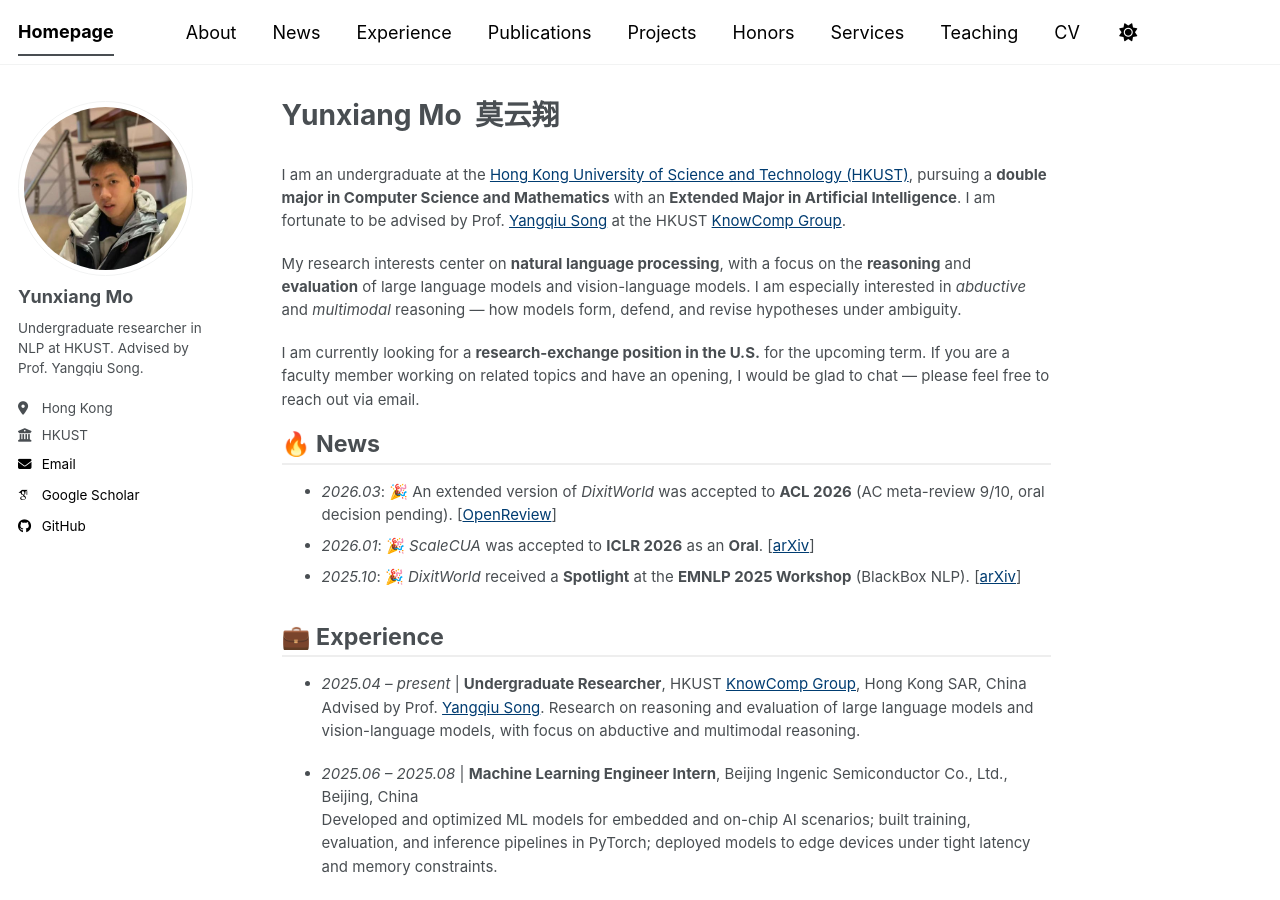
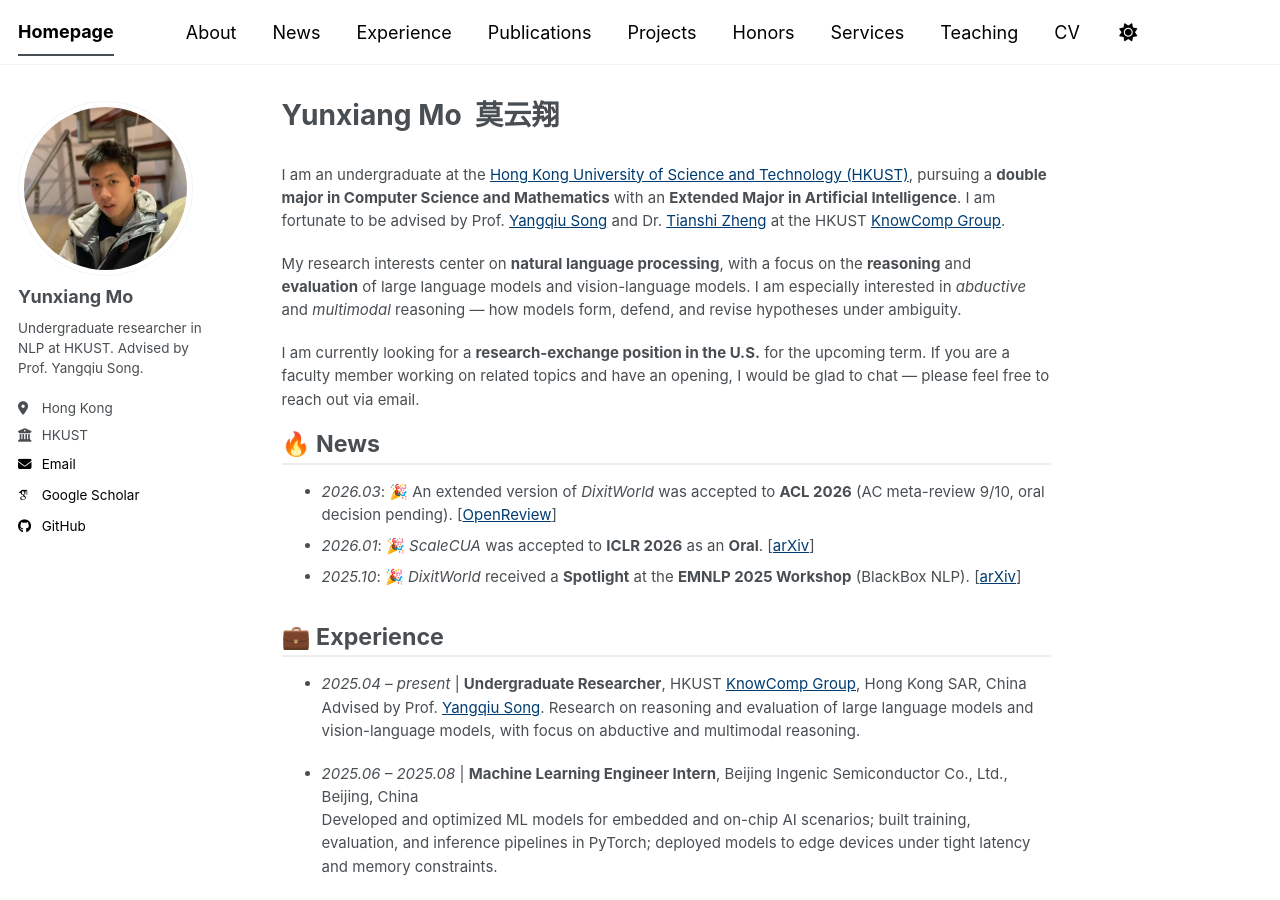
Before and after one commit to moyunxiang/moyunxiang.github.io, a Jekyll site: the page built from _pages/about.md, in a window 1280 px wide and 900 px high. Built offline with Jekyll 4.4.1, drawn with Linux system fonts in a browser that asks for light colours; some web fonts are replaced; a script bundle is joined from its source files by our own code; library files that are not in the unit come from our copies.

Commit message:
Add co-advisor Tianshi Zheng; mobile polish — theme-color, iOS web-app meta, PWA installable manifest

```diff
--- a/_includes/head/custom.html
+++ b/_includes/head/custom.html
@@ -12,7 +12,15 @@
 <link rel="icon" type="image/png" href="{{ base_path }}/images/favicon-192x192.png" sizes="192x192"/>
 <link rel="manifest" href="{{ base_path }}/images/manifest.json"/>
 <link rel="icon" href="/images/favicon.ico"/>
-<meta name="theme-color" content="#ffffff"/>
+
+<!-- Mobile theme color: HKUST navy in light mode, dark grey in dark mode -->
+<meta name="theme-color" media="(prefers-color-scheme: light)" content="#003C71"/>
+<meta name="theme-color" media="(prefers-color-scheme: dark)"  content="#1c1c1e"/>
+
+<!-- iOS "Add to Home Screen" support -->
+<meta name="apple-mobile-web-app-capable" content="yes"/>
+<meta name="apple-mobile-web-app-status-bar-style" content="default"/>
+<meta name="apple-mobile-web-app-title" content="Yunxiang Mo"/>
 
 <!-- Custom typography + publication-card styles -->
 <style>
--- a/_pages/about.md
+++ b/_pages/about.md
@@ -9,7 +9,7 @@
 
 <span class="anchor" id="about"></span>
 
-I am an undergraduate at the [Hong Kong University of Science and Technology (HKUST)](https://hkust.edu.hk), pursuing a **double major in Computer Science and Mathematics** with an **Extended Major in Artificial Intelligence**. I am fortunate to be advised by Prof. [Yangqiu Song](https://www.cse.ust.hk/~yqsong/) at the HKUST [KnowComp Group](https://github.com/HKUST-KnowComp).
+I am an undergraduate at the [Hong Kong University of Science and Technology (HKUST)](https://hkust.edu.hk), pursuing a **double major in Computer Science and Mathematics** with an **Extended Major in Artificial Intelligence**. I am fortunate to be advised by Prof. [Yangqiu Song](https://www.cse.ust.hk/~yqsong/) and Dr. [Tianshi Zheng](https://stonetzheng.github.io/) at the HKUST [KnowComp Group](https://github.com/HKUST-KnowComp).
 
 My research interests center on **natural language processing**, with a focus on the **reasoning** and **evaluation** of large language models and vision-language models. I am especially interested in *abductive* and *multimodal* reasoning — how models form, defend, and revise hypotheses under ambiguity.
 
```
Also changed, not shown: images/manifest.json.
